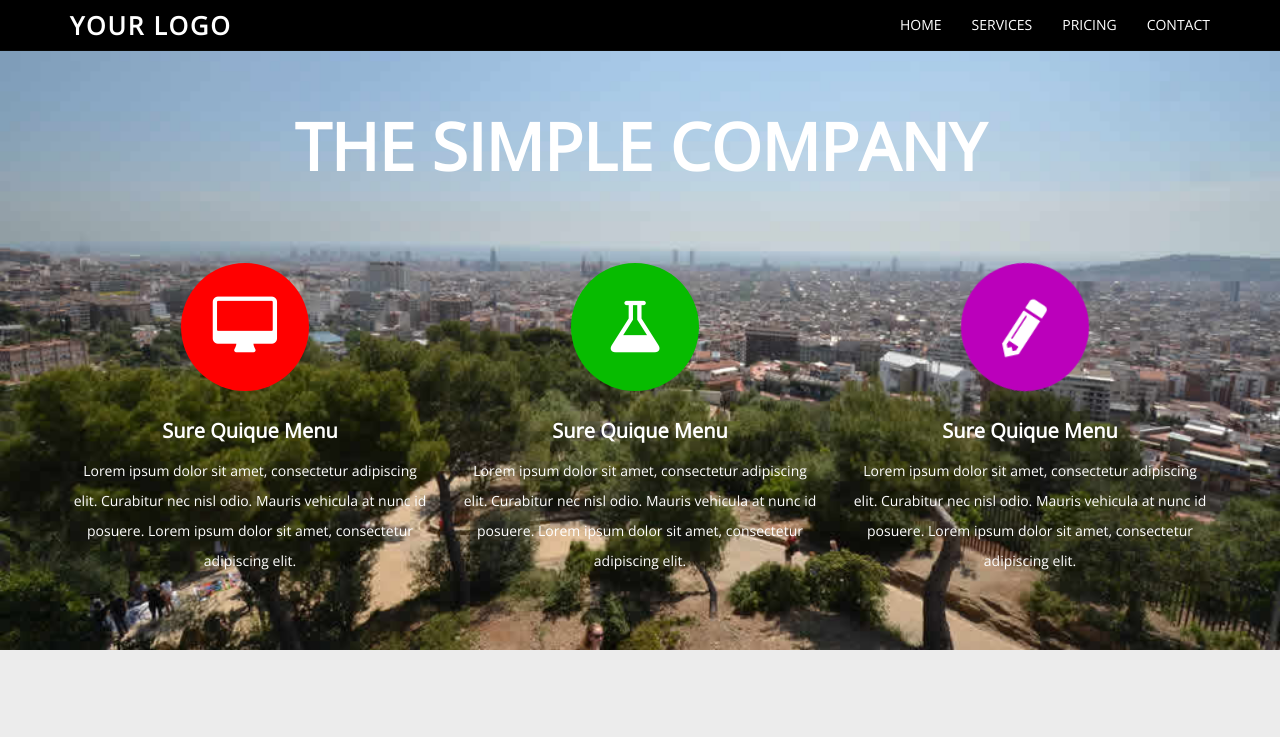
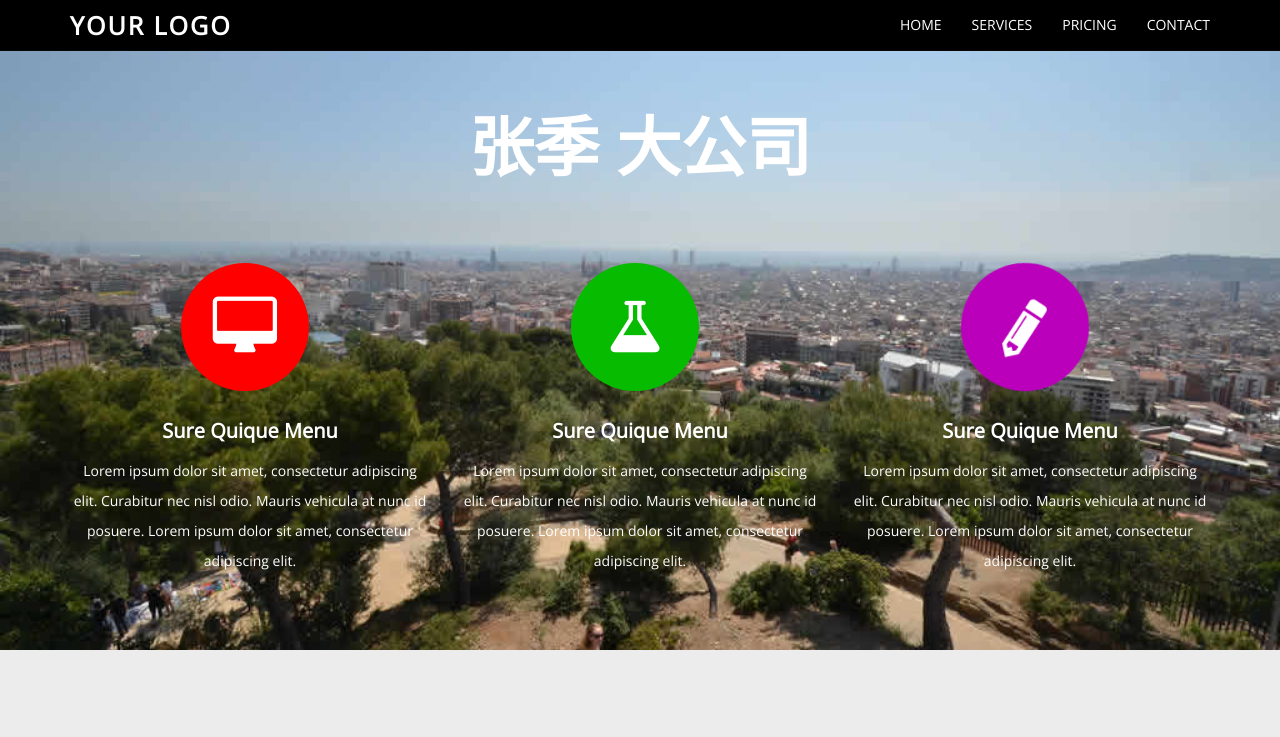
Before and after one commit to jizhang88/jamescr.com, a plain HTML site: page index.html in a window 1280 px wide. Shown: the top 737 px of the page. Drawn offline with nearby package versions, Linux system fonts and the light colour scheme.

Commit message:
Update index.html

```diff
--- a/index.html
+++ b/index.html
@@ -64,7 +64,7 @@
         <div class="row text-center g-pad-bottom">
             <div class="col-md-12">
 
-                <span class="head-main">THE SIMPLE COMPANY</span>
+                <span class="head-main">张季 大公司</span>
             </div>
         </div>
         <div class="row text-center">
```
